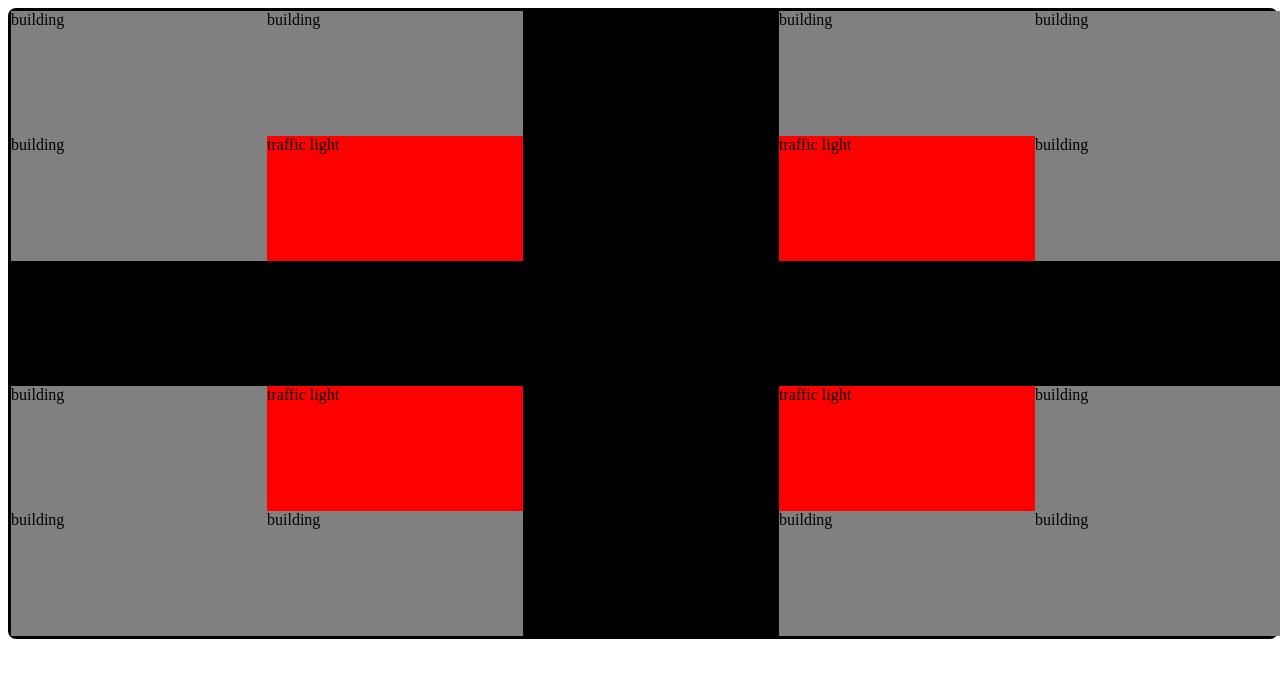
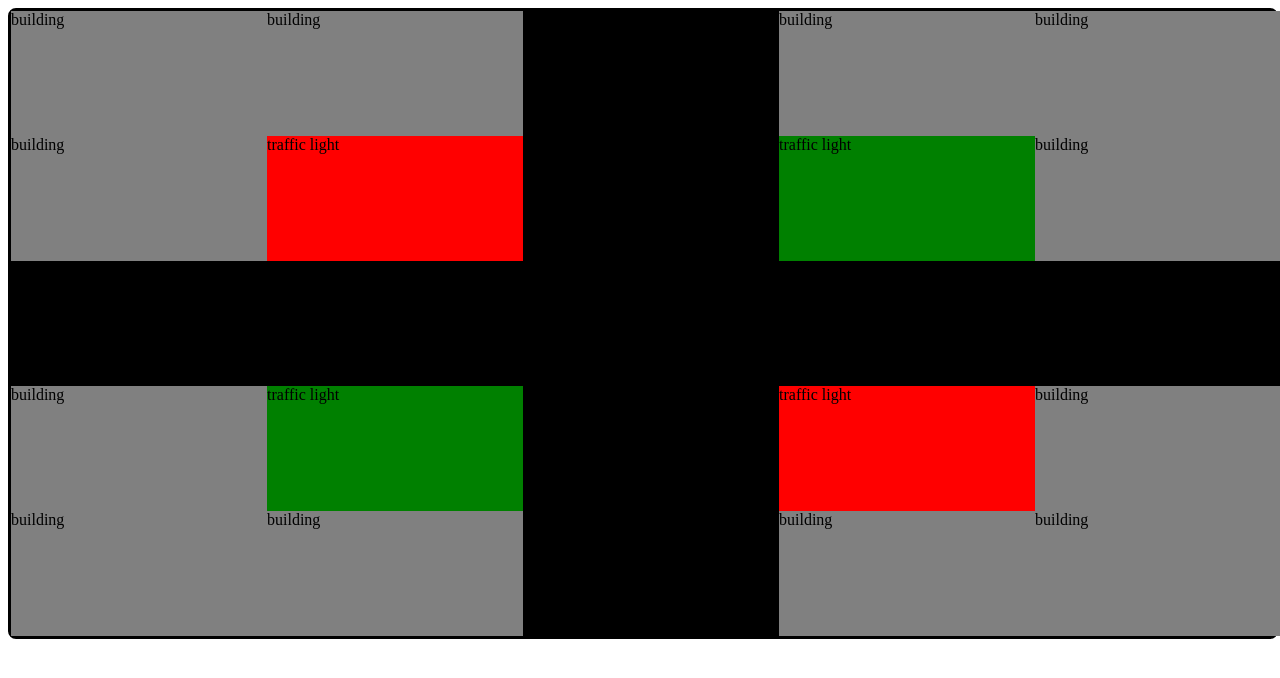
Before and after one commit to Louis-Gonzalez/green-Light, a Nuxt app: page / in a window 1280 px wide. Shown: the top 678 px of the page. Built offline with nearby package versions, Linux system fonts and the light colour scheme.

Commit message:
ADD coloring trafficLight

```diff
--- a/app/components/CrossRoad/CrossRoadCard/MapTile.vue
+++ b/app/components/CrossRoad/CrossRoadCard/MapTile.vue
@@ -1,6 +1,8 @@
 <script setup lang="ts">
 const props = defineProps({
   type: String,
+  id : Number,
+  trafficLightColor: String || null,
 })
 
 const whatBackground = computed(()=>{
@@ -10,7 +12,9 @@ const whatBackground = computed(()=>{
   } else if(props.type === 'road'){
     background = 'background-road'
   } else {
-    background = 'background-traffic-light'
+
+    background = 'background-traffic-light-'+ `${props.trafficLightColor}`
+    console.log(background)
   }
   return background
 })
@@ -29,8 +33,14 @@ const whatBackground = computed(()=>{
 .background-road {
   background: #000000;
 }
-.background-traffic-light {
+.background-traffic-light-red {
   background: red;
+}
+.background-traffic-light-warning {
+  background: orange;
+}
+.background-traffic-light-green {
+  background: green;
 }
 .tile {
   width: 20vw;
--- a/app/components/CrossRoad/MapStreet.vue
+++ b/app/components/CrossRoad/MapStreet.vue
@@ -4,86 +4,115 @@ import MapTile from "~/components/CrossRoad/CrossRoadCard/MapTile.vue";
 const data = {
   firstLine : {
     card1 : {
+      id : 1,
       type: 'building'
     },
     card2 : {
+      id : 2,
       type: 'building'
     },
     card3: {
+      id : 3,
       type : 'road'
     },
     card4: {
+      id : 4,
       type : 'building'
     },
     card5: {
+      id : 5,
       type : 'building'
     }
   },
   secondLine :{
     card1 : {
+      id : 6,
       type: 'building'
     },
     card2 : {
-      type: 'traffic light'
+      id : 7,
+      type: 'traffic light',
+      trafficLightColor : 'red'
     },
     card3: {
+      id : 8,
       type : 'road'
     },
     card4: {
-      type : 'traffic light'
+      id : 9,
+      type : 'traffic light',
+      trafficLightColor:'green'
     },
     card5: {
+      id : 10,
       type : 'building'
     }
   },
   thirdLine : {
     card1 : {
+      id : 11,
       type: 'road'
     },
     card2 : {
+      id : 12,
       type: 'road'
     },
     card3: {
+      id : 13,
       type : 'road'
     },
     card4: {
+      id : 14,
       type : 'road'
     },
     card5: {
+      id : 15,
       type : 'road'
     }
   },
   fourthLine: {
     card1 : {
+      id : 16,
       type: 'building'
     },
     card2 : {
-      type: 'traffic light'
+      id : 17,
+      type: 'traffic light',
+      trafficLightColor:'green'
     },
     card3: {
+      id : 18,
       type : 'road'
     },
     card4: {
-      type : 'traffic light'
+      id : 19,
+      type : 'traffic light',
+      trafficLightColor:'red'
     },
     card5: {
+      id: 20,
       type : 'building'
     }
   },
   fifthLine: {
     card1 : {
+      id : 21,
       type: 'building'
     },
     card2 : {
+      id : 22,
       type: 'building'
     },
     card3: {
+      id : 23,
       type : 'road'
     },
     card4: {
+      id : 24,
       type : 'building'
     },
     card5: {
+      id : 25,
       type : 'building'
     }
   }
@@ -92,10 +121,11 @@ const data = {
 
 <template>
   <div class="container-map-street">
-    <div v-for="item in data" key="index">
-      <div v-for="card in item" :key="index">
+    <div v-for="(item,index) in data" :key="index">
+      <div v-for="(tile, index) in item" :key="index">
         <MapTile
-            :type="card.type"
+            :type="tile.type"
+            :traffic-light-color="tile.trafficLightColor"
         />
       </div>
     </div>
```
